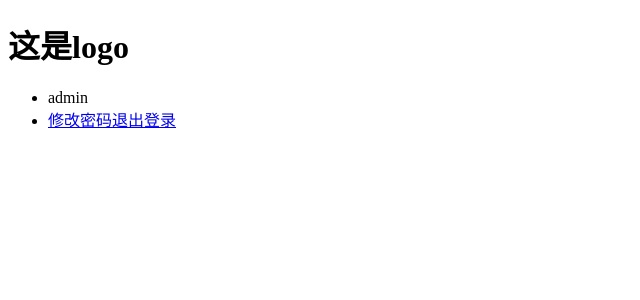
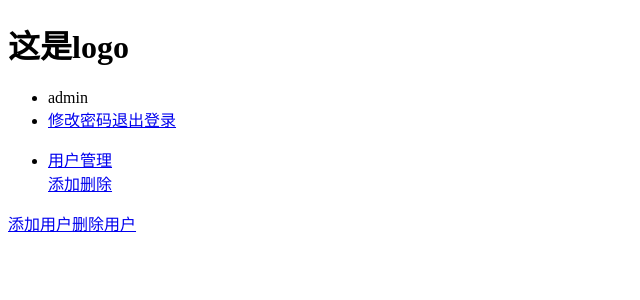
Before and after one commit to swimly/administration, a Vue app: page /#/user in a window 1280 px wide. Shown: the top 300 px of the page, without its empty margins (0-640 px from the left). Built offline with nearby package versions, Linux system fonts and the light colour scheme; the HTML template or start-up script is replaced by a standard one.

Commit message:
添加路由

```diff
--- a/src/App.vue
+++ b/src/App.vue
@@ -1,14 +1,20 @@
 <template>
   <div id="app">
     <app-header :logo="logo" :nav="nav" :user="user"></app-header>
+    <app-aside :menu="menu"></app-aside>
     <router-view></router-view>
   </div>
 </template>
 
 <script>
 import Header from 'views/header'
+import Aside from 'views/aside'
 export default {
   name: 'app',
+  components: {
+    'app-header': Header,
+    'app-aside': Aside
+  },
   data () {
     return {
       logo: '这是logo',
@@ -16,16 +22,24 @@ export default {
       nav: [{
         icon: 'icon-password',
         text: '修改密码',
-        url: '/edit_password'
+        url: '/home/editPassword'
       }, {
         icon: 'icon-logout',
         text: '退出登录',
         url: '/logout'
+      }],
+      menu: [{
+        text: '用户管理',
+        url: '/user',
+        sub: [{
+          text: '添加',
+          url: '/user/add'
+        }, {
+          text: '删除',
+          url: '/user/del'
+        }]
       }]
     }
-  },
-  components: {
-    'app-header': Header
   }
 }
 </script>
--- a/src/router/index.js
+++ b/src/router/index.js
@@ -1,15 +1,39 @@
 import Vue from 'vue'
 import Router from 'vue-router'
+import Home from 'views/home'
 import Hello from 'components/Hello'
+import User from 'views/user'
+import UserAdd from 'views/UserAdd'
+import UserDel from 'views/UserDel'
+import EditPassword from 'views/editPassword'
 
 Vue.use(Router)
 
 export default new Router({
-  routes: [
-    {
+  mode: 'hash',
+  routes: [{
       path: '/',
+      redirect: '/home',
       name: 'Hello',
       component: Hello
-    }
-  ]
+    }, {
+      path: '/home',
+      name: 'home',
+      component: Home,
+      children: [
+        {path: 'editPassword', component: EditPassword}
+      ]
+    }, {
+      name: 'user',
+      path: '/user',
+      component: User
+    }, {
+      path: '/user/add',
+      name: 'useradd',
+      component: UserAdd
+    }, {
+      path: '/user/del',
+      name: 'userdel',
+      component: UserDel
+    }]
 })
--- /dev/null
+++ b/src/views/aside.vue
@@ -0,0 +1,33 @@
+<template>
+  <div class="aside">
+    <ul>
+      <li v-for="item in menu">
+        <router-link :to="item.url" v-text="item.text"></router-link>
+        <div v-if="item.sub">
+          <router-link v-for="item in item.sub" v-text="item.text" :to="item.url"></router-link>
+        </div>
+      </li>
+    </ul>
+  </div>
+</template>
+
+<script>
+export default {
+  name: 'header',
+  props: {
+    menu: {
+      type: Array,
+      default: []
+    }
+  },
+  data () {
+    return {
+      msg: 'aside'
+    }
+  }
+}
+</script>
+
+<!-- Add "scoped" attribute to limit CSS to this component only -->
+<style scoped>
+</style>
--- /dev/null
+++ b/src/views/editPassword.vue
@@ -0,0 +1,3 @@
+<template>
+    <h2>修改密码</h2>
+</template>
--- /dev/null
+++ b/src/views/frame.vue
@@ -0,0 +1,5 @@
+<template>
+    <div>
+        <router-view></router-view>
+    </div>
+</template>
--- /dev/null
+++ b/src/views/home.vue
@@ -0,0 +1,5 @@
+<template>
+    <div>
+        首页
+    </div>
+</template>
--- /dev/null
+++ b/src/views/user.vue
@@ -0,0 +1,16 @@
+<template>
+  <div class="user">
+    <router-link to="/user/add">添加用户</router-link>
+    <router-link to="/user/del">删除用户</router-link>
+  </div>
+</template>
+
+<script>
+export default {
+  name: 'header'
+}
+</script>
+
+<!-- Add "scoped" attribute to limit CSS to this component only -->
+<style scoped>
+</style>
--- /dev/null
+++ b/src/views/userAdd.vue
@@ -0,0 +1,15 @@
+<template>
+  <div class="adduser">
+    <h1>添加用户</h1>
+  </div>
+</template>
+
+<script>
+export default {
+  name: 'header'
+}
+</script>
+
+<!-- Add "scoped" attribute to limit CSS to this component only -->
+<style scoped>
+</style>
--- /dev/null
+++ b/src/views/userDel.vue
@@ -0,0 +1,15 @@
+<template>
+  <div class="deluser">
+    <h1>删除用户</h1>
+  </div>
+</template>
+
+<script>
+export default {
+  name: 'header'
+}
+</script>
+
+<!-- Add "scoped" attribute to limit CSS to this component only -->
+<style scoped>
+</style>
```
